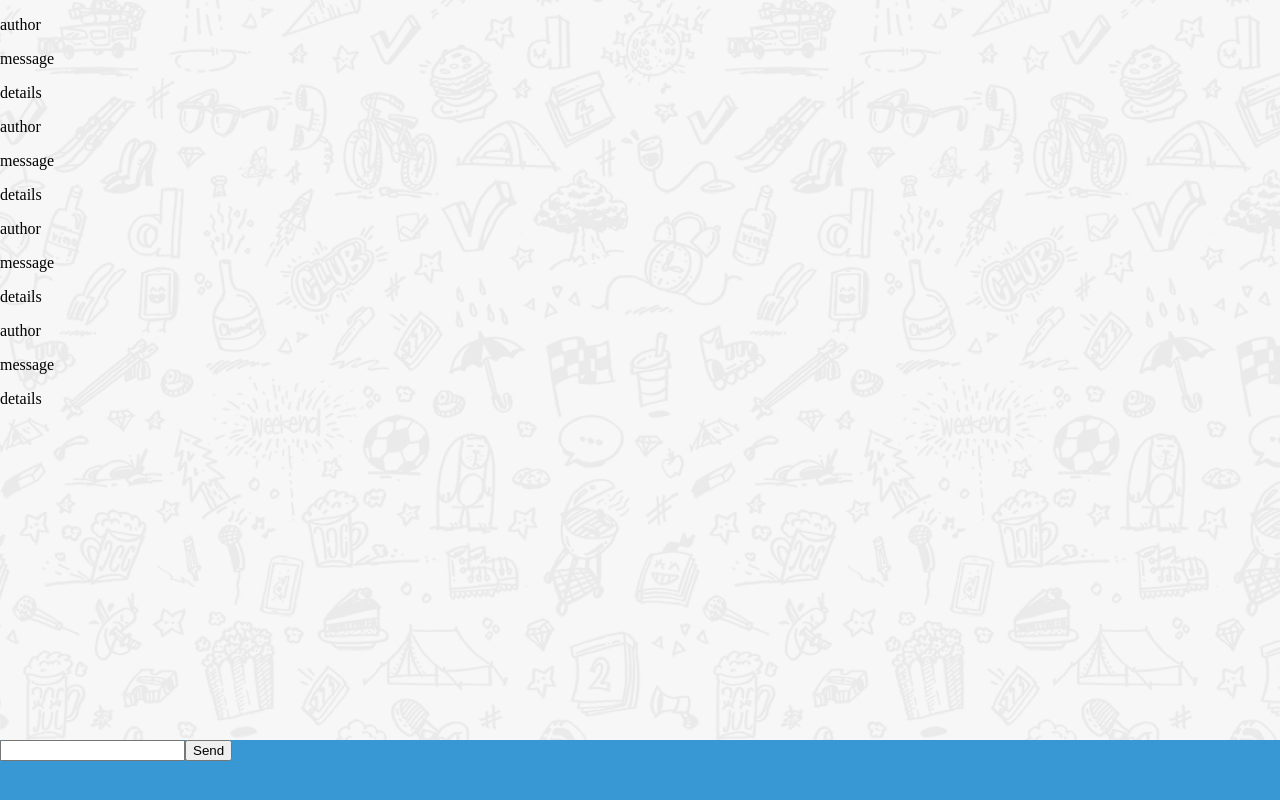
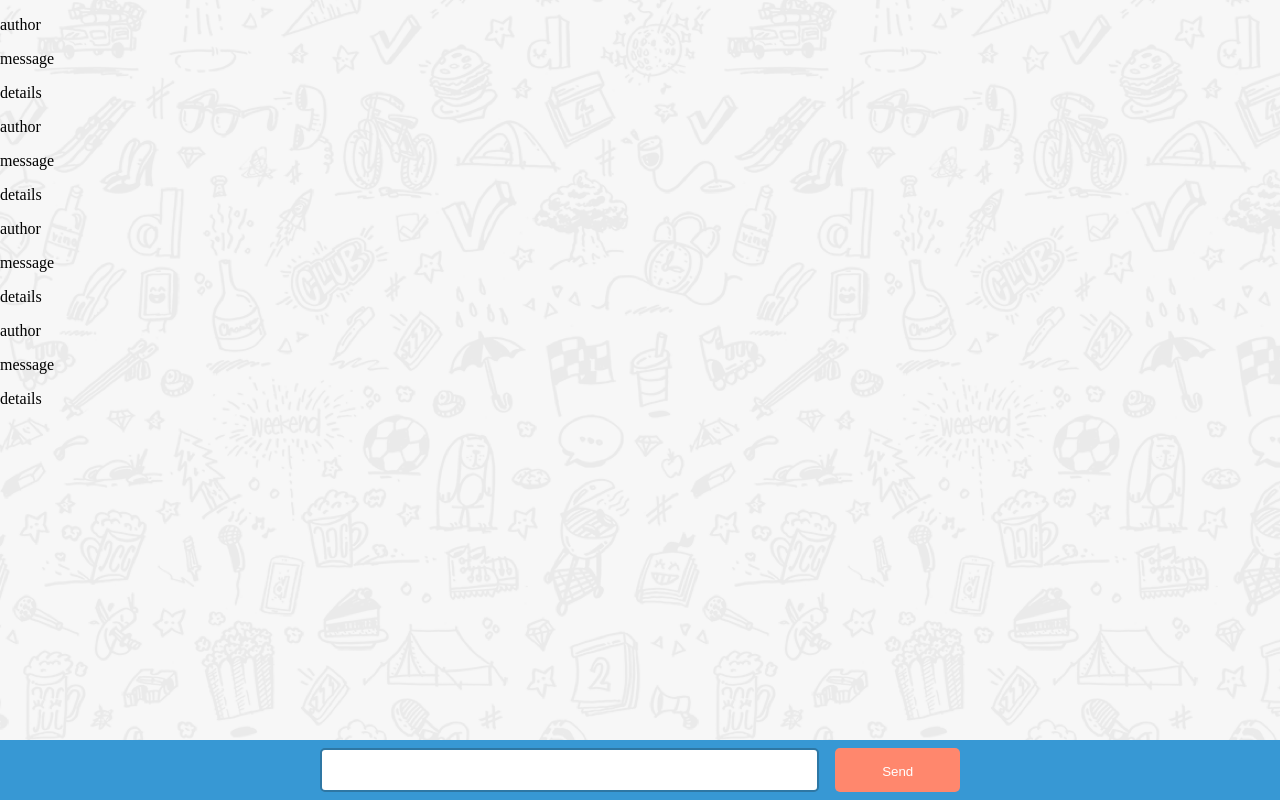
Before and after one commit to ddetkovs/mychatapp, a React (Create React App) app: page / in a window 1280 px wide. Built offline with nearby package versions, Linux system fonts and the light colour scheme.

Commit message:
message prompt styling

```diff
--- a/src/MessagePrompt.module.scss
+++ b/src/MessagePrompt.module.scss
@@ -1,5 +1,42 @@
-.message-prompt-container {
+.message-prompt-bar-container {
   width: 100%;
   min-height: 60px;
   background-color: #3798d4;
+
+  display: flex;
+  flex-direction: row;
+  justify-content: center;
+
+  form {
+    max-width: 640px;
+    width: 100%;
+    display: flex;
+    flex-direction: row;
+    padding-bottom: 8px;
+    padding-top: 8px;
+
+    input {
+      flex-basis: 80%;
+      flex-shrink: 2;
+      border-radius: 5px;
+      border-color: #2e77a4;
+      border-width: 2px;
+      border-style: solid;
+      outline: none;
+      padding: 0 10px;
+      color: #2e77a4;
+      margin-right: 8px;
+    }
+
+    button {
+      color: #ffffff;
+      flex-basis: 20%;
+      flex-shrink: 1;
+      background-color: #ff876d;
+      border: none;
+      border-radius: 5px;
+      padding: 16px;
+      margin-left: 8px;
+    }
+  }
 }
--- a/src/MessagePrompt.tsx
+++ b/src/MessagePrompt.tsx
@@ -2,7 +2,7 @@ import React from 'react';
 import styles from './MessagePrompt.module.scss';
 export const MessagePrompt = () => {
   return (
-    <div className={styles['message-prompt-container']}>
+    <div className={styles['message-prompt-bar-container']}>
       <form>
         <input type="text" />
         <button>Send</button>
```
